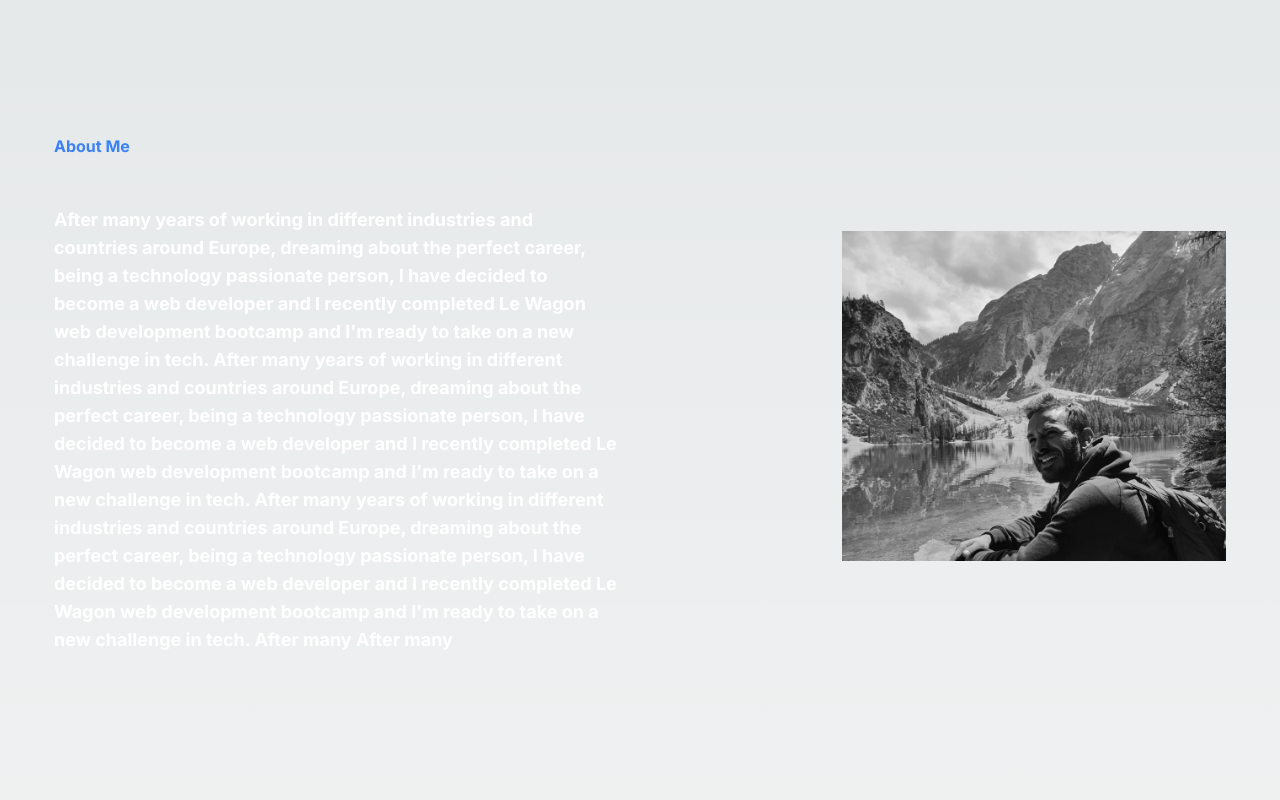
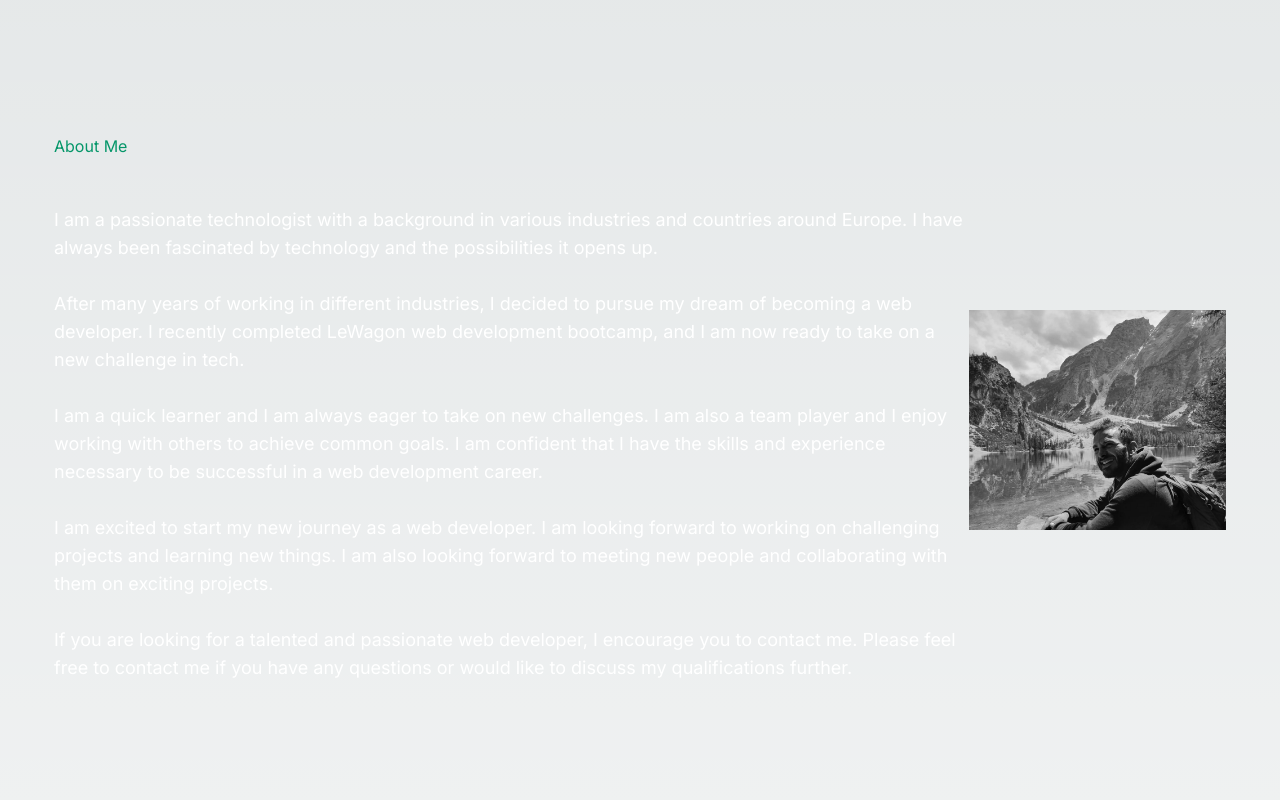
Before and after one commit to Mikitanjie/portfolio, a Next.js app: page / in a window 1280 px wide. Shown: the part 1320-2120 px from the top of the page. Built offline with nearby package versions, Linux system fonts and the light colour scheme.

Commit message:
Added extra lines to about paragraph

```diff
--- a/app/components/About/About.js
+++ b/app/components/About/About.js
@@ -2,26 +2,48 @@ import React from 'react';
 import Image from 'next/image';
 
 const About = () => {
-  const textContent = `After many years of working in different industries and countries around Europe, dreaming about the perfect career, being a technology passionate person, I have decided to become a web developer and I recently completed Le Wagon web development bootcamp and I'm ready to take on a new challenge in tech.
-  After many years of working in different industries and countries around Europe, dreaming about the perfect career, being a technology passionate person, I have decided to become a web developer and I recently completed Le Wagon web development bootcamp and I'm ready to take on a new challenge in tech.
-  After many years of working in different industries and countries around Europe, dreaming about the perfect career, being a technology passionate person, I have decided to become a web developer and I recently completed Le Wagon web development bootcamp and I'm ready to take on a new challenge in tech.
-  After many   After many`;
+  const textContent = (
+    <div>
+      <p>
+        I am a passionate technologist with a background in various industries and countries around Europe.
+        I have always been fascinated by technology and the possibilities it opens up.
+      </p>
+      <br />
+      <p>
+        After many years of working in different industries, I decided to pursue my dream of becoming a web developer.
+        I recently completed LeWagon web development bootcamp, and I am now ready to take on a new challenge in tech.
+      </p>
+      <br />
+      <p>
+        I am a quick learner and I am always eager to take on new challenges. I am also a team player and I enjoy working with others to achieve common goals. I am confident that I have the skills and experience necessary to be successful in a web development career.
+      </p>
+      <br />
+      <p>
+        I am excited to start my new journey as a web developer. I am looking forward to working on challenging projects and learning new things. I am also looking forward to meeting new people and collaborating with them on exciting projects.
+      </p>
+      <br />
+      <p>
+        If you are looking for a talented and passionate web developer, I encourage you to contact me.
+        Please feel free to contact me if you have any questions or would like to discuss my qualifications further.
+      </p>
+    </div>
+  );
 
   return (
-    <div className="flex mb-24 ml-11 font-bold text-medium text-blue-500">
-      <div className="w-1/2">
+    <div className="flex mb-24 ml-11 font-lg text-medium text-emerald-600">
+      <div className="w-2/2">
         <h1>About Me</h1>
-        <div className="mt-12 mr-11 font-bold text-lg text-white">
+        <div className="mt-12 mr-11 font-lg text-lg text-white">
           {textContent}
         </div>
       </div>
       <div className="w-1/2 flex justify-end items-center">
         <Image
-          className="mr-11 mt-1 w-96 h-94 grayscale hover:grayscale-0 transition-[filter]"
+          className="mr-11 mt-6 w-96 h-94 grayscale hover:grayscale-0 transition-[filter]"
           src="/ProfilePic.png"
           alt="Picture of the author"
-          width={240}
-          height={240}
+          width={280}
+          height={280}
         />
       </div>
     </div>
--- a/app/page.js
+++ b/app/page.js
@@ -15,14 +15,12 @@ export default function Home() {
       <Header />
       <div className="text-center mt-5 text-5xl font-extrabold pt-40 relative">
         <span
-          className="bg-clip-text text-transparent text-emerald-600"
+          className="bg-clip-text text-emerald-600"
           style={{
             animation: 'lightingEffect 2s linear infinite',
             filter: 'drop-shadow(0 0 20px green)',
           }}
-        >
-          Welcome to my portfolio
-        </span>
+        >Welcome to my portfolio</span>
       </div>
       <div className="pt-40">
         <Hero />
```
